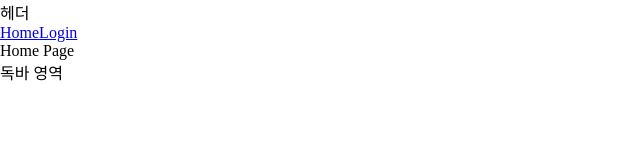
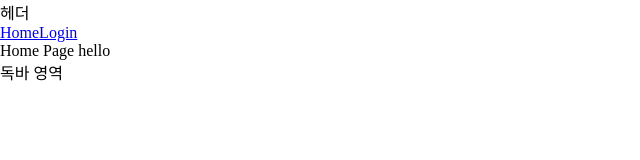
Before and after one commit to kyh196201/my-account-manager, a Vue app: page / in a window 1280 px wide. Shown: the top 160 px of the page, without its empty margins (0-640 px from the left). Built offline with nearby package versions, Linux system fonts and the light colour scheme.

Commit message:
vue-composition api 설치 및 적용

```diff
--- a/package.json
+++ b/package.json
@@ -9,6 +9,7 @@
     "lint": "vue-cli-service lint"
   },
   "dependencies": {
+    "@vue/composition-api": "^1.4.3",
     "core-js": "^3.6.5",
     "vue": "^2.6.11",
     "vue-router": "^3.2.0",
--- a/src/main.js
+++ b/src/main.js
@@ -3,6 +3,9 @@ import App from './App.vue';
 import router from './router';
 import store from './store';
 import vuetify from './plugins/vuetify';
+import VueCompositionAPI from '@vue/composition-api';
+
+Vue.use(VueCompositionAPI);
 
 Vue.config.productionTip = false;
 
--- a/src/views/home-page.vue
+++ b/src/views/home-page.vue
@@ -1,9 +1,25 @@
 <template>
-	<div>Home Page</div>
+	<div>
+		Home Page
+
+		<span>{{ message }}</span>
+	</div>
 </template>
 
 <script>
+import { ref } from '@vue/composition-api';
+
 export default {
 	name: 'HomePage',
+
+	setup(props) {
+		console.log(props);
+
+		const message = ref('hello');
+
+		return {
+			message,
+		};
+	},
 };
 </script>
```
Also changed, not shown: 1 other file (tests, documents, lock files or other folders).
